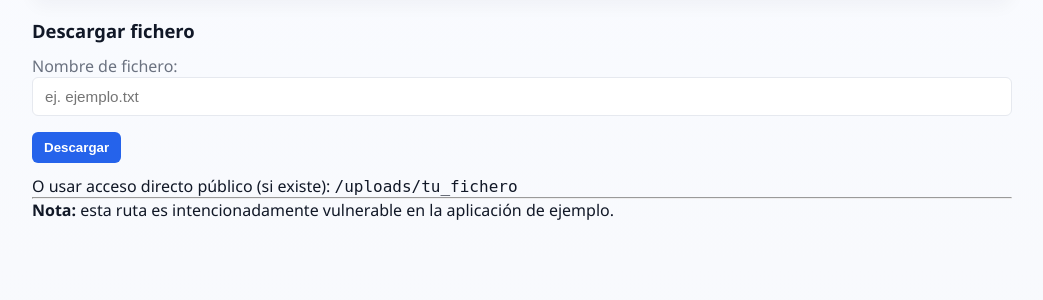
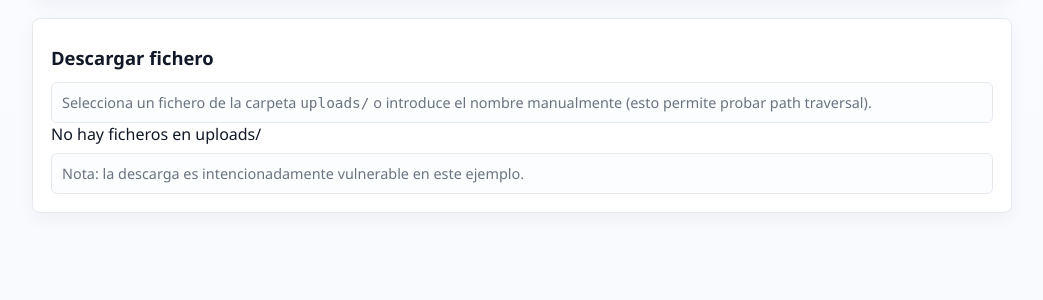
Before and after one commit to Yato03/File-Uploader-Vulnerable-app, a Flask app: page /download in a window 1280 px wide. Shown: the part 135-435 px from the top of the page, without its empty margins (118-1161 px from the left). Run offline with Flask 2, Linux system fonts and the light colour scheme.

Commit message:
improvement in download templates

```diff
--- a/app.py
+++ b/app.py
@@ -126,9 +126,15 @@
 @app.route('/download')
 def download():
     filename = request.args.get('file','').strip()
-    # Si no hay fichero solicitado, devuelve el formulario (download.html)
+    # Si no hay fichero solicitado, listar los archivos disponibles
     if not filename:
-        return render_template('download.html')
+        files = []
+        for fn in os.listdir(UPLOAD_FOLDER):
+            fp = os.path.join(UPLOAD_FOLDER, fn)
+            if os.path.isfile(fp):
+                files.append(fn)
+        return render_template('download.html', files=files)
+
     # comportamiento existente (intencionadamente vulnerable)
     path = os.path.join(UPLOAD_FOLDER, filename)
     if os.path.exists(path):
--- a/templates/download.html
+++ b/templates/download.html
@@ -1,14 +1,23 @@
 {% extends "layout.html" %}
 {% block body %}
-<h2>Descargar fichero</h2>
+<main class="page">
+  <h2>Descargar fichero</h2>
+  <p class="note">Selecciona un fichero de la carpeta <code>uploads/</code> o introduce el nombre manualmente (esto permite probar path traversal).</p>
 
-<form action="{{ url_for('download') }}" method="get">
-  <label>Nombre de fichero: <input type="text" name="file" placeholder="ej. ejemplo.txt"></label>
-  <button type="submit">Descargar</button>
-</form>
+  {% if files %}
+    <ul>
+      {% for f in files %}
+        <li>
+          <strong>{{ f }}</strong>
+          — <a href="{{ url_for('download', file=f) }}">Descargar</a>
+        </li>
+      {% endfor %}
+    </ul>
+  {% else %}
+    <p>No hay ficheros en uploads/</p>
+  {% endif %}
 
-<p>O usar acceso directo público (si existe): <code>/uploads/tu_fichero</code></p>
 
-<hr/>
-<p><strong>Nota:</strong> esta ruta es intencionadamente vulnerable en la aplicación de ejemplo.</p>
+  <p class="note" style="margin-top:8px">Nota: la descarga es intencionadamente vulnerable en este ejemplo.</p>
+</main>
 {% endblock %}
```
